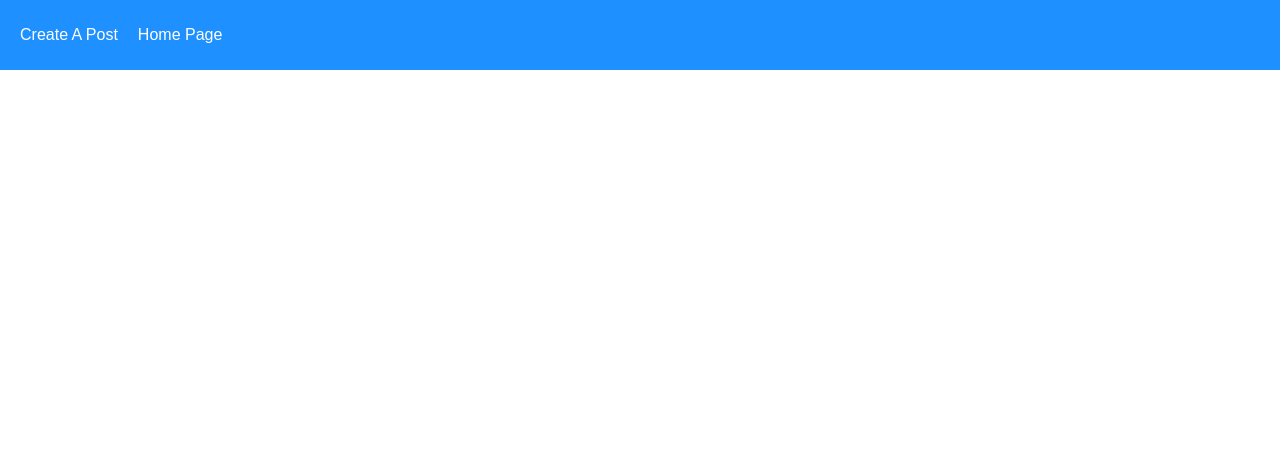
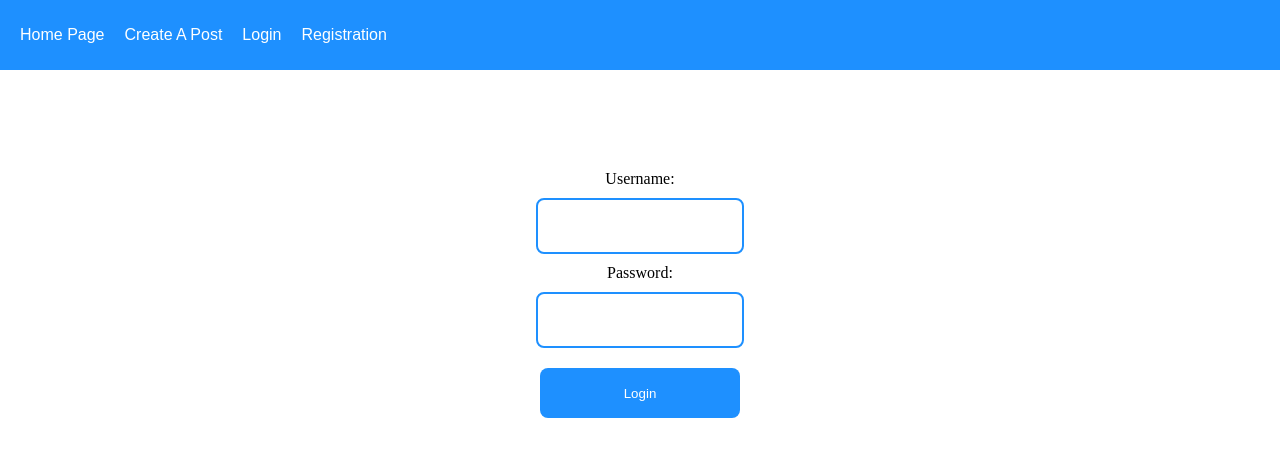
Before and after one commit to russpadgett/pedro, a React (Create React App) app in the folder client/: page /login in a window 1280 px wide. Shown: the top 456 px of the page. Built offline with nearby package versions, Linux system fonts and the light colour scheme.

Commit message:
Lesson 7

```diff
--- a/client/src/App.css
+++ b/client/src/App.css
@@ -141,6 +141,50 @@
   height: calc(100vh - 70px);
   display: grid;
   place-items: center;
+  display: flex;
+  flex-direction: column;
+}
+
+.rightSide .addCommentContainer {
+  flex: 20%;
+  width: 100%;
+  display: grid;
+  place-items: center;
+  margin-top: 25px;
+}
+
+.addCommentContainer input,
+button {
+  width: 200px;
+  height: 50px;
+  border-radius: 8px;
+  border: none;
+}
+
+.addCommentContainer button {
+  background-color: dodgerblue;
+  color: white;
+}
+
+.addCommentContainer input {
+  border: 2px solid dodgerblue;
+}
+
+.rightSide .listOfComments {
+  flex: 80%;
+  width: 100%;
+  display: flex;
+  flex-direction: column;
+  align-items: center;
+}
+
+.listOfComments .comment {
+  width: 70%;
+  height: auto;
+  padding: 30px;
+  border: 1px solid lightgray;
+  border-radius: 5px;
+  margin-top: 20px;
 }
 
 #individual {
@@ -156,3 +200,32 @@
 #individual .body {
   font-size: 25px;
 }
+
+/* LOGIN */
+
+.loginContainer {
+  display: flex;
+  align-items: center;
+  flex-direction: column;
+  width: 100%;
+  height: 100vh;
+  padding-top: 100px;
+}
+
+.loginContainer input,
+button {
+  width: 200px;
+  height: 50px;
+  border-radius: 8px;
+  border: none;
+  margin: 10px;
+}
+
+.loginContainer button {
+  background-color: dodgerblue;
+  color: white;
+}
+
+.loginContainer input {
+  border: 2px solid dodgerblue;
+}
--- a/client/src/App.js
+++ b/client/src/App.js
@@ -3,19 +3,25 @@
 import Home from "./pages/Home";
 import CreatePost from "./pages/CreatePost";
 import Post from "./pages/Post";
+import Registration from "./pages/Registration";
+import Login from "./pages/Login";
 
 function App() {
   return (
     <div className="App">
       <BrowserRouter>
         <div className="navbar">
+          <Link to="/"> Home Page</Link>
           <Link to="/createpost"> Create A Post</Link>
-          <Link to="/"> Home Page</Link>
+          <Link to="/login"> Login</Link>
+          <Link to="/registration"> Registration</Link>
         </div>
         <Routes>
           <Route path="/" element={<Home />} />
           <Route path="/createpost" element={<CreatePost />} />
           <Route path="/post/:id" element={<Post />} />
+          <Route path="/registration" element={<Registration />} />
+          <Route path="/login" element={<Login />} />
         </Routes>
       </BrowserRouter>
     </div>
--- /dev/null
+++ b/client/src/pages/Login.js
@@ -0,0 +1,36 @@
+import React, { useState } from "react";
+import axios from "axios";
+
+function Login() {
+  const [username, setUsername] = useState("");
+  const [password, setPassword] = useState("");
+
+  const login = () => {
+    const data = { username: username, password: password };
+    axios.post("http://localhost:3001/auth/login", data).then((response) => {
+      console.log(response.data);
+    });
+  };
+  return (
+    <div className="loginContainer">
+      <label>Username:</label>
+      <input
+        type="text"
+        onChange={(event) => {
+          setUsername(event.target.value);
+        }}
+      />
+      <label>Password:</label>
+      <input
+        type="password"
+        onChange={(event) => {
+          setPassword(event.target.value);
+        }}
+      />
+
+      <button onClick={login}> Login </button>
+    </div>
+  );
+}
+
+export default Login;
--- a/client/src/pages/Post.js
+++ b/client/src/pages/Post.js
@@ -5,12 +5,30 @@
 function Post() {
   let { id } = useParams();
   const [postObject, setPostObject] = useState({});
+  const [comments, setComments] = useState([]);
+  const [newComment, setNewComment] = useState("");
 
   useEffect(() => {
     axios.get(`http://localhost:3001/posts/byId/${id}`).then((response) => {
       setPostObject(response.data);
     });
+    axios.get(`http://localhost:3001/comments/${id}`).then((response) => {
+      setComments(response.data);
+    });
   },[id]);
+
+  const addComment = () => {
+    axios
+      .post("http://localhost:3001/comments", {
+        commentBody: newComment,
+        PostId: id,
+      })
+      .then((response) => {
+        const commentToAdd = { commentBody: newComment };
+        setComments([...comments, commentToAdd]);
+        setNewComment("");
+      });
+  };
 
   return (
     <div className="postPage">
@@ -21,7 +39,29 @@
           <div className="footer">{postObject.username}</div>
         </div>
       </div>
-      <div className="rightSide">Comment Section</div>
+      <div className="rightSide">
+        <div className="addCommentContainer">
+          <input
+            type="text"
+            placeholder="Comment..."
+            autoComplete="off"
+            value={newComment}
+            onChange={(event) => {
+              setNewComment(event.target.value);
+            }}
+          />
+          <button onClick={addComment}> Add Comment</button>
+        </div>
+        <div className="listOfComments">
+          {comments.map((comment, key) => {
+            return (
+              <div key={key} className="comment">
+                {comment.commentBody}
+              </div>
+            );
+          })}
+        </div>
+      </div>
     </div>
   );
 }
--- /dev/null
+++ b/client/src/pages/Registration.js
@@ -0,0 +1,57 @@
+import React from "react";
+import { Formik, Form, Field, ErrorMessage } from "formik";
+import * as Yup from "yup";
+import axios from "axios";
+
+function Registration() {
+  const initialValues = {
+    username: "",
+    password: "",
+  };
+
+  const validationSchema = Yup.object().shape({
+    username: Yup.string().min(3).max(15).required(),
+    password: Yup.string().min(4).max(20).required(),
+  });
+
+  const onSubmit = (data) => {
+    axios.post("http://localhost:3001/auth", data).then(() => {
+      console.log(data);
+    });
+  };
+
+  return (
+    <div>
+      <Formik
+        initialValues={initialValues}
+        onSubmit={onSubmit}
+        validationSchema={validationSchema}
+      >
+        <Form className="formContainer">
+          <label>Username: </label>
+          <ErrorMessage name="username" component="span" />
+          <Field
+            autocomplete="off"
+            id="inputCreatePost"
+            name="username"
+            placeholder="(Ex. John123...)"
+          />
+
+          <label>Password: </label>
+          <ErrorMessage name="password" component="span" />
+          <Field
+            autocomplete="off"
+            type="password"
+            id="inputCreatePost"
+            name="password"
+            placeholder="Your Password..."
+          />
+
+          <button type="submit"> Register</button>
+        </Form>
+      </Formik>
+    </div>
+  );
+}
+
+export default Registration;
```
Also changed, not shown: 1 other file (tests, documents, lock files or other folders).
